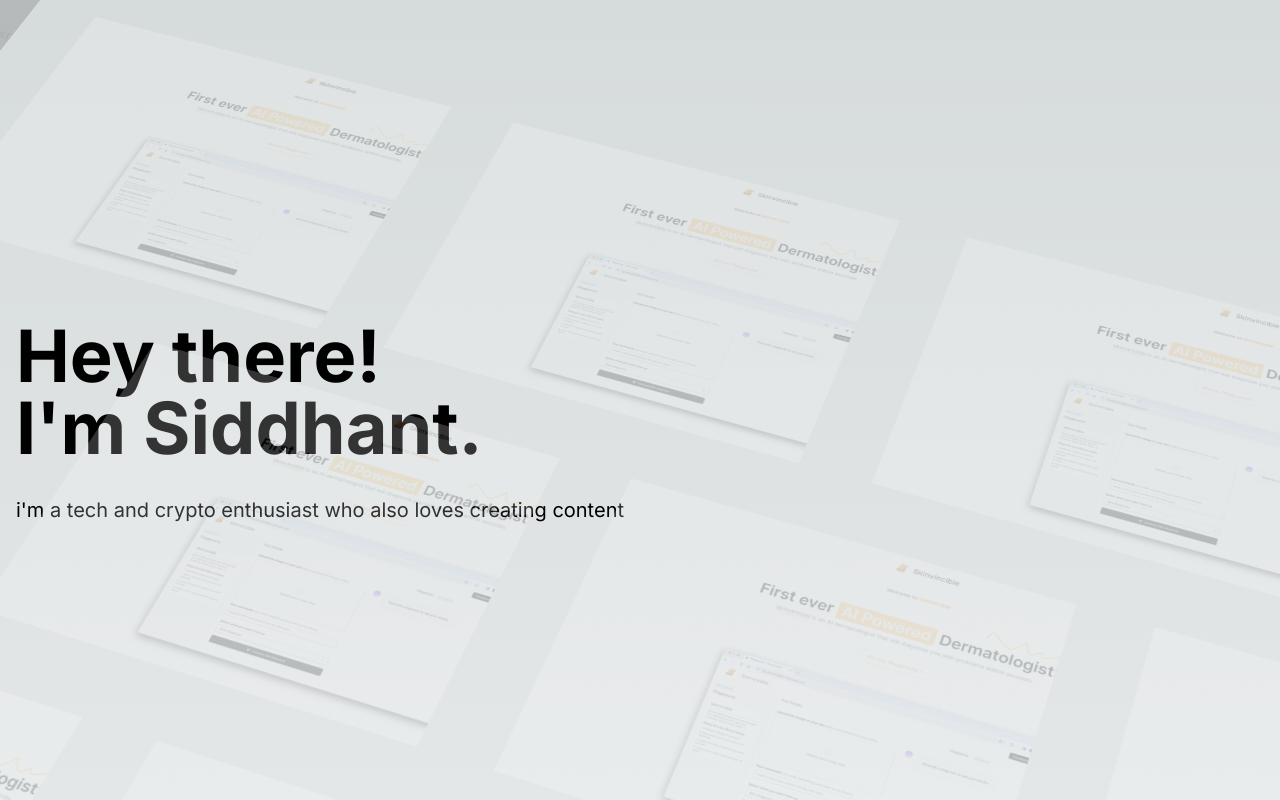
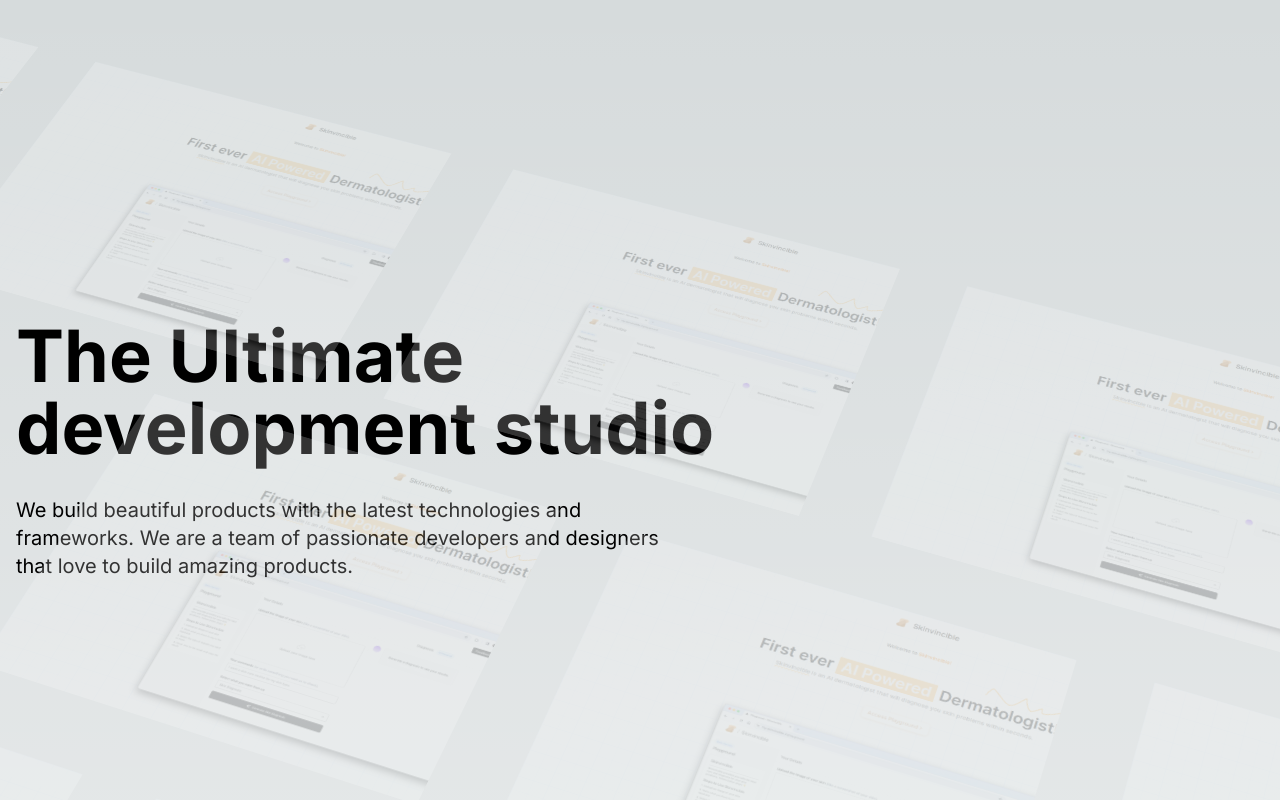
Before and after one commit to immasidd/immasidd.com, a Next.js app: page / in a window 1280 px wide. Shown: the top 800 px of the page. Built offline with nearby package versions, Linux system fonts and the light colour scheme.

Commit message:
Update hero-parallax.tsx

```diff
--- a/src/components/ui/hero-parallax.tsx
+++ b/src/components/ui/hero-parallax.tsx
@@ -105,10 +105,12 @@ export const Header = () => {
   return (
     <div className="max-w-7xl relative mx-auto py-20 md:py-40 px-4 w-full  left-0 top-0">
       <h1 className="text-2xl md:text-7xl font-bold dark:text-white">
-        Hey there! <br /> I'm Siddhant.
+        The Ultimate <br /> development studio
       </h1>
       <p className="max-w-2xl text-base md:text-xl mt-8 dark:text-neutral-200">
-        i'm a tech and crypto enthusiast who also loves creating content
+        We build beautiful products with the latest technologies and frameworks.
+        We are a team of passionate developers and designers that love to build
+        amazing products.
       </p>
     </div>
   );
```
